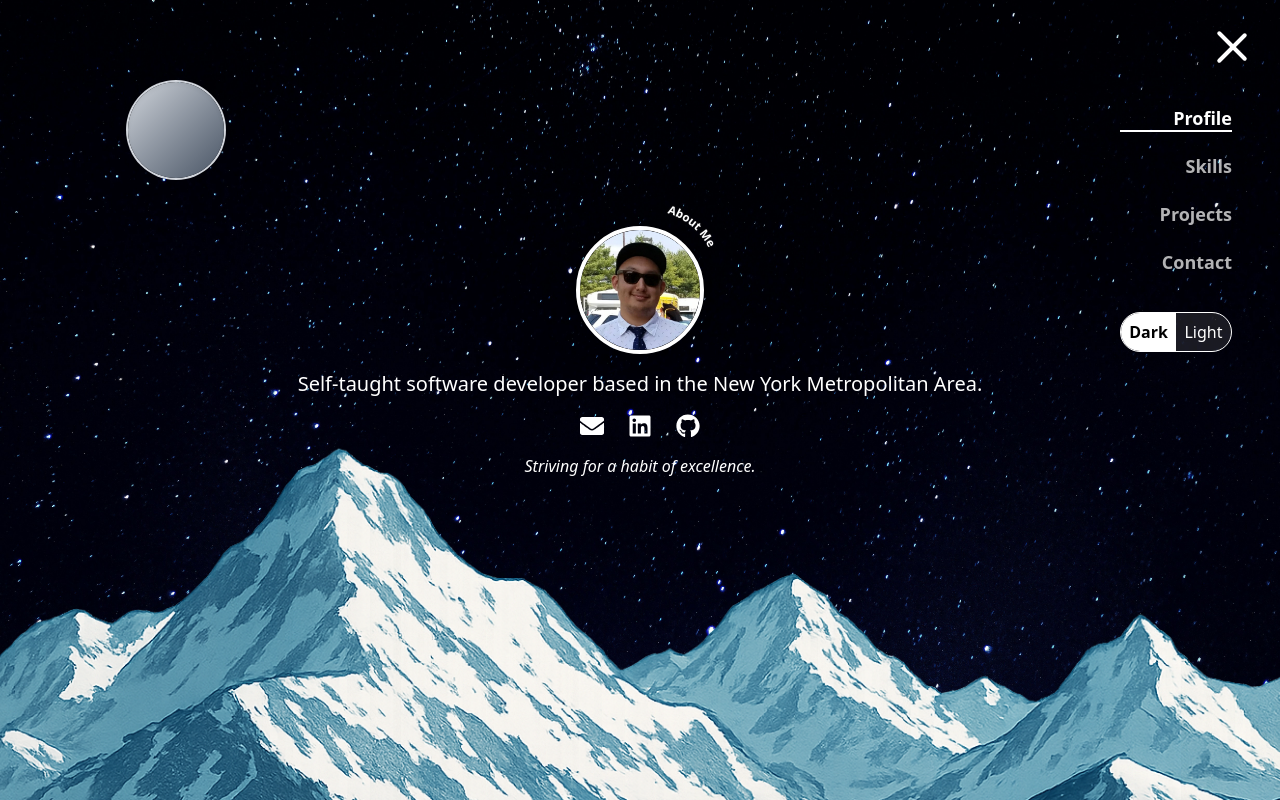
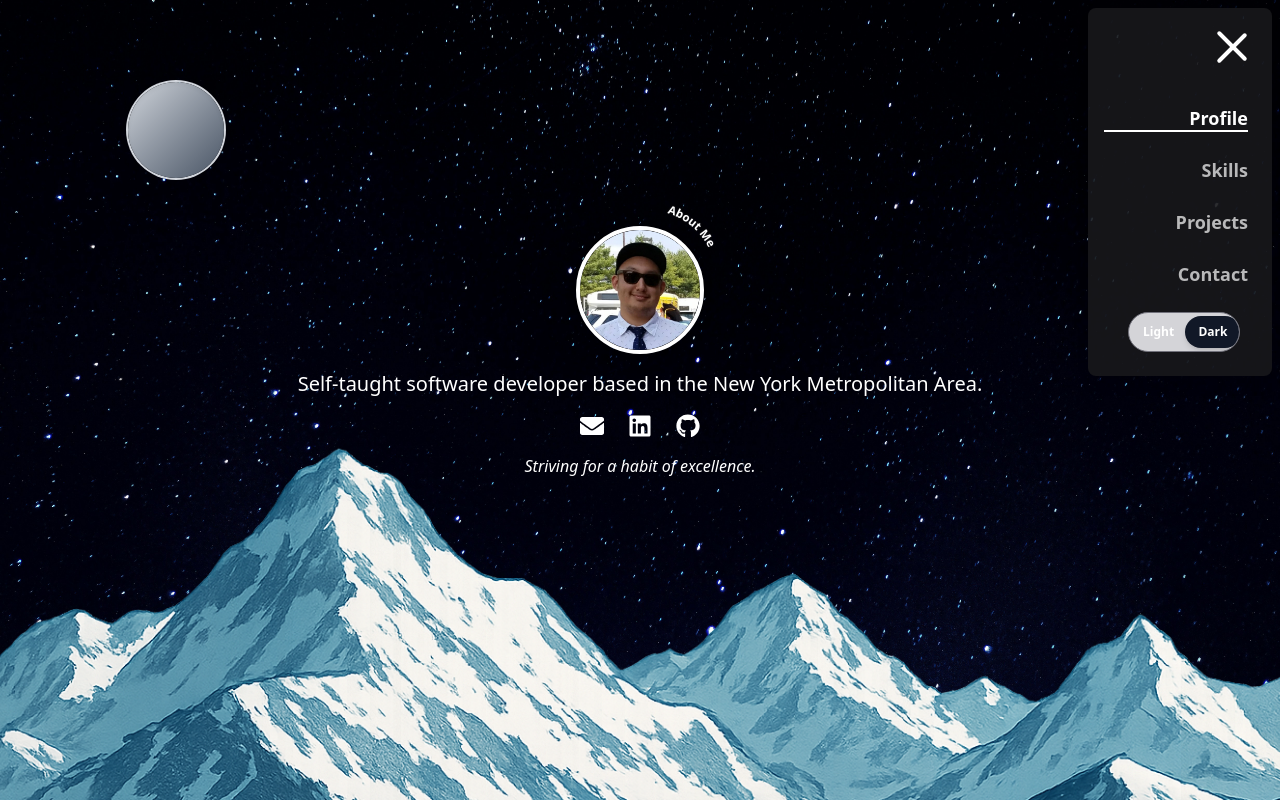
Before and after one commit to edwardsong08/final-profile, a Next.js app: page / in a window 1280 px wide. Both pictures are taken after a click on the element 1232 px from the left and 48 px from the top of the page. Shown: the top 800 px of the page. Built offline with nearby package versions, Linux system fonts and the light colour scheme.

Commit message:
navbar
-completed navbar function and design

```diff
--- a/src/components/Navbar.tsx
+++ b/src/components/Navbar.tsx
@@ -8,11 +8,6 @@ export default function Navbar() {
   const [activeSection, setActiveSection] = useState('hero');
   const [heroReady, setHeroReady] = useState(false);
 
-  useEffect(() => {
-    const timer = setTimeout(() => setHeroReady(true), 1800); // sync with orb/mountain
-    return () => clearTimeout(timer);
-  }, []);
-
   const isDark = theme === 'dark';
 
   const menuItems = [
@@ -22,18 +17,19 @@ export default function Navbar() {
     { label: 'Contact', href: '#contact', id: 'contact' },
   ];
 
-  const menuVariants = {
-    hidden: { opacity: 0, x: 20 },
-    visible: (i: number) => ({
+  useEffect(() => {
+    const timer = setTimeout(() => setHeroReady(true), 1800);
+    return () => clearTimeout(timer);
+  }, []);
+
+  const containerVariants = {
+    hidden: { opacity: 0, x: 40 },
+    visible: {
       opacity: 1,
       x: 0,
-      transition: {
-        delay: i * 0.05,
-        duration: 0.25,
-        ease: 'easeOut',
+      transition: { duration: 0.25, ease: 'easeOut' },
     },
-    }),
-    exit: { opacity: 0, x: 20, transition: { duration: 0.15 } },
+    exit: { opacity: 0, x: 40, transition: { duration: 0.15 } },
   };
 
   useEffect(() => {
@@ -44,11 +40,15 @@ export default function Navbar() {
       for (const item of menuItems) {
         const el = document.getElementById(item.id);
         if (el) {
-          const rect = el.getBoundingClientRect();
-          const offset = Math.abs(rect.top);
-          if (offset < minDist) {
-            minDist = offset;
+          const offset = el.getBoundingClientRect().top;
+          const halfScreen = window.innerHeight / 2;
+
+          if (offset < halfScreen && offset > -halfScreen) {
+            const dist = Math.abs(offset);
+            if (dist < minDist) {
+              minDist = dist;
               closest = item.id;
+            }
           }
         }
       }
@@ -56,59 +56,67 @@ export default function Navbar() {
       setActiveSection(closest);
     };
 
+    const handleKeyDown = (e: KeyboardEvent) => {
+      if (e.key === 'Escape') setMenuOpen(false);
+    };
+
     window.addEventListener('scroll', handleScroll, { passive: true });
+    window.addEventListener('keydown', handleKeyDown);
     handleScroll();
 
-    return () => window.removeEventListener('scroll', handleScroll);
+    return () => {
+      window.removeEventListener('scroll', handleScroll);
+      window.removeEventListener('keydown', handleKeyDown);
+    };
   }, []);
 
+  const barColor = isDark ? 'bg-white' : 'bg-zinc-800';
+
   return (
-    <div className="fixed top-6 right-6 z-50">
-      {/* Hamburger Icon */}
+    <div className="fixed top-0 right-0 z-50">
+      {/* Hamburger / X Toggle Icon */}
       {heroReady && (
         <motion.div
           initial={{ opacity: 0, y: -10 }}
           animate={{ opacity: 1, y: 0 }}
           transition={{ delay: 0.2, duration: 0.6, ease: 'easeOut' }}
-          className={`relative w-12 h-12 cursor-pointer group ${menuOpen ? 'open' : ''}`}
+          className={`fixed top-6 right-6 w-12 h-12 cursor-pointer group z-50 ${menuOpen ? 'open' : ''}`}
           onClick={(e) => {
             e.stopPropagation();
             setMenuOpen((prev) => !prev);
           }}
         >
-          <span className="absolute top-2.5 right-1 w-10 h-1 rounded-full bg-white transition-all duration-500 transform group-[.open]:rotate-45 group-[.open]:translate-y-2.5" />
-          <span className="absolute top-5 right-1 w-10 h-1 rounded-full bg-white transition-all duration-500 group-[.open]:scale-0" />
-          <span className="absolute top-8 right-1 w-10 h-1 rounded-full bg-white transition-all duration-500 transform group-[.open]:-rotate-45 group-[.open]:-translate-y-2.5" />
+          <span className={`absolute top-2.5 right-1 w-10 h-1 rounded-full transition-all duration-500 transform group-[.open]:rotate-45 group-[.open]:translate-y-2.5 ${barColor}`} />
+          <span className={`absolute top-5 right-1 w-10 h-1 rounded-full transition-all duration-500 group-[.open]:scale-0 ${barColor}`} />
+          <span className={`absolute top-8 right-1 w-10 h-1 rounded-full transition-all duration-500 transform group-[.open]:-rotate-45 group-[.open]:-translate-y-2.5 ${barColor}`} />
         </motion.div>
       )}
 
-      {/* Animated Menu */}
+      {/* Menu Background & Content */}
       <AnimatePresence>
         {menuOpen && (
           <>
             <LayoutGroup>
               <motion.ul
+                variants={containerVariants}
                 initial="hidden"
                 animate="visible"
                 exit="exit"
-                className="absolute top-20 right-6 flex flex-col space-y-5 text-right z-40"
+                className={`fixed top-2 right-2 w-46 z-40 pt-24 pr-6 pb-6 pl-4 rounded-lg shadow-lg
+                  ${isDark ? 'bg-zinc-900/90' : 'bg-white/90'} text-right space-y-6`}
               >
-                {menuItems.map((item, i) => (
-                  <motion.li
-                    key={item.href}
-                    className="relative"
-                    custom={i}
-                    variants={menuVariants}
-                    initial="hidden"
-                    animate="visible"
-                    exit="exit"
-                  >
+                {menuItems.map((item) => (
+                  <motion.li key={item.href} className="relative">
                     <a
                       href={item.href}
                       className={`text-lg font-semibold transition-colors ${
                         activeSection === item.id
+                          ? isDark
                             ? 'text-white'
-                          : 'text-white/70 hover:text-white'
+                            : 'text-black'
+                          : isDark
+                            ? 'text-white/70 hover:text-white'
+                            : 'text-black/70 hover:text-black'
                       }`}
                     >
                       {item.label}
@@ -116,7 +124,9 @@ export default function Navbar() {
                     {activeSection === item.id && (
                       <motion.div
                         layoutId="underline"
-                        className="absolute bottom-0 right-0 left-0 h-[2px] bg-white"
+                        className={`absolute bottom-0 right-0 left-0 h-[2px] ${
+                          isDark ? 'bg-white' : 'bg-black'
+                        }`}
                         transition={{ type: 'spring', stiffness: 500, damping: 30 }}
                       />
                     )}
@@ -124,32 +134,50 @@ export default function Navbar() {
                 ))}
 
                 {/* Theme Toggle */}
-                <motion.li
-                  className="pt-4"
-                  custom={menuItems.length}
-                  variants={menuVariants}
-                  initial="hidden"
-                  animate="visible"
-                  exit="exit"
+                <motion.li className="text-right pr-2">
+                  <div className="relative w-28 h-10 inline-block">
+                    <input
+                      type="checkbox"
+                      id="theme-switch"
+                      className="sr-only"
+                      checked={isDark}
+                      onChange={() => setTheme(isDark ? 'light' : 'dark')}
+                    />
+                    <label
+                      htmlFor="theme-switch"
+                      className="w-full h-full cursor-pointer bg-zinc-300 dark:bg-zinc-700 rounded-full border border-zinc-500 flex items-center relative overflow-hidden"
                     >
-                  <div
-                    className="relative w-28 h-10 border border-white rounded-full flex items-center justify-between cursor-pointer overflow-hidden bg-white/10"
-                    onClick={() => setTheme(isDark ? 'light' : 'dark')}
+                      <motion.div
+                        className="absolute w-14 h-8 rounded-full shadow-md flex justify-center items-center text-xs font-semibold"
+                        layout
+                        transition={{ type: 'spring', stiffness: 500, damping: 30 }}
+                        animate={{
+                          x: isDark ? 56 : 0,
+                          backgroundColor: isDark ? '#111827' : '#ffffff',
+                          color: isDark ? '#ffffff' : '#111827',
+                        }}
+                        style={{ left: 0 }}
                       >
-                    <div
-                      className={`w-1/2 h-full flex items-center justify-center transition-all duration-300 ${
-                        isDark ? 'bg-white text-black font-semibold' : 'text-white'
+                        {isDark ? 'Dark' : 'Light'}
+                      </motion.div>
+
+                      <div className="flex justify-between w-full z-0 text-xs font-semibold px-3">
+                        <span
+                          className={`pl-[2px] transition-opacity duration-300 ${
+                            !isDark ? 'opacity-0' : 'opacity-100 text-white'
+                          }`}
+                        >
+                          Light
+                        </span>
+                        <span
+                          className={`pr-[2px] transition-opacity duration-300 ${
+                            isDark ? 'opacity-0' : 'opacity-100 text-white'
                           }`}
                         >
                           Dark
+                        </span>
                       </div>
-                    <div
-                      className={`w-1/2 h-full flex items-center justify-center transition-all duration-300 ${
-                        !isDark ? 'bg-white text-black font-semibold' : 'text-white'
-                      }`}
-                    >
-                      Light
-                    </div>
+                    </label>
                   </div>
                 </motion.li>
               </motion.ul>
--- a/src/styles/globals.css
+++ b/src/styles/globals.css
@@ -97,3 +97,10 @@ textarea:-webkit-autofill:focus {
   -webkit-text-fill-color: #ffffff !important;
   transition: background-color 5000s ease-in-out 0s;
 }
+
+.theme-toggle {
+  transition: all 0.4s ease-in-out;
+}
+.theme-toggle .toggle {
+  transition: transform 0.3s ease-in-out;
+}
```
Also changed, not shown: 2 other files (tests, documents, lock files or other folders). Lines whose indentation alone changed are shown as unchanged.
